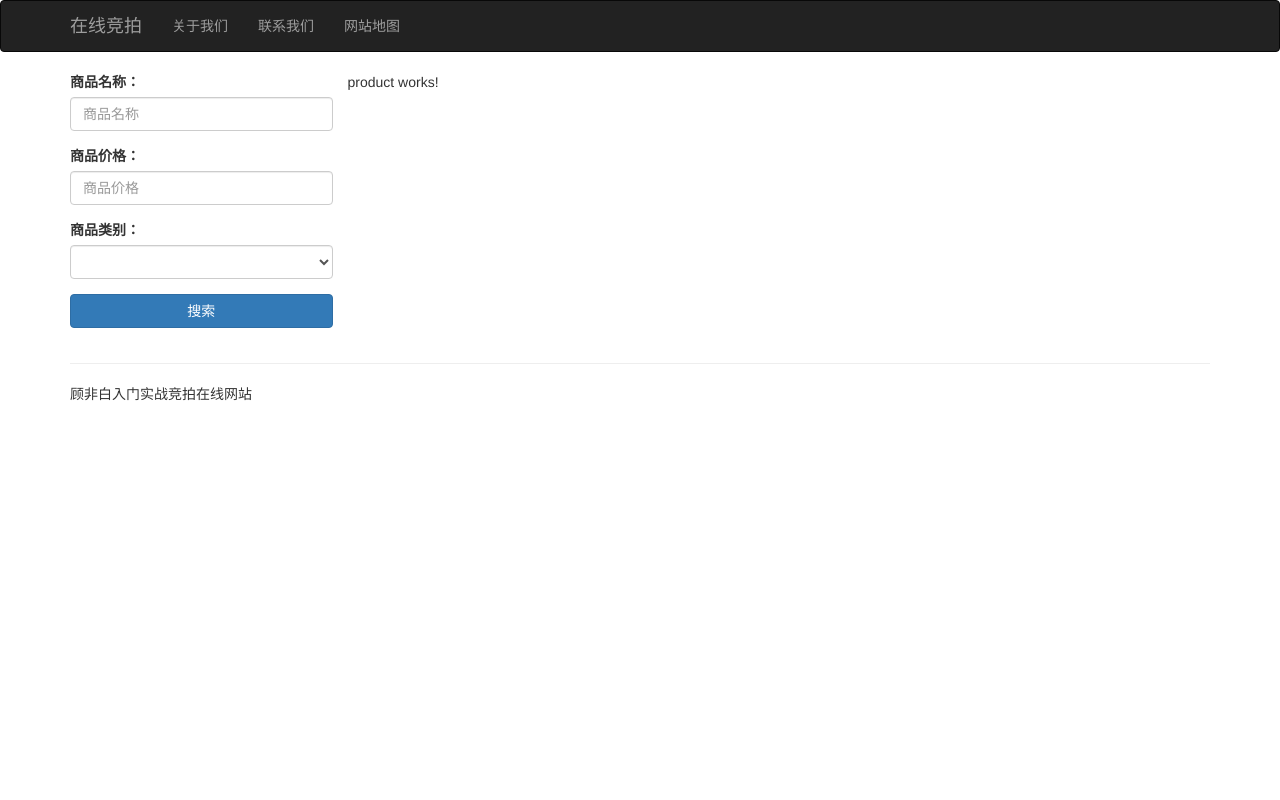
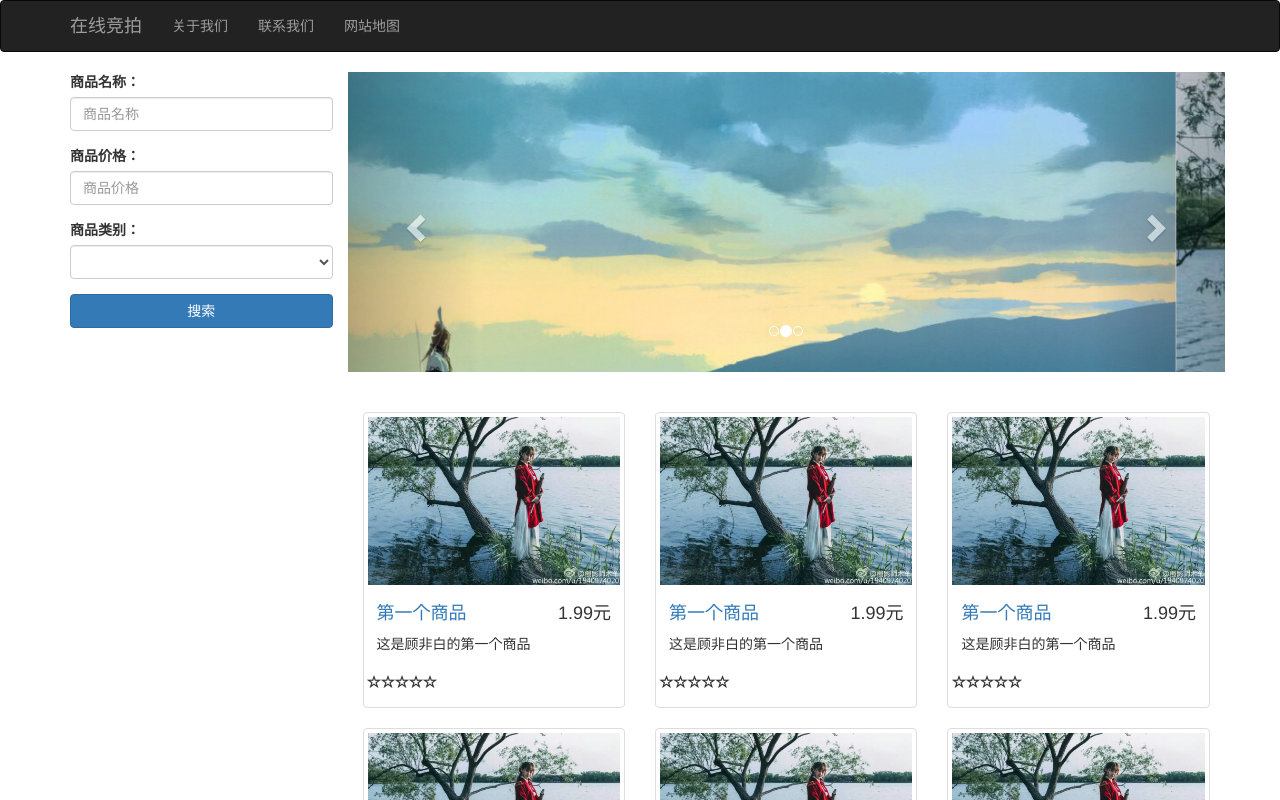
Before and after one commit to 33gufeibai/auction, an Angular app: page / in a window 1280 px wide. Shown: the top 800 px of the page. Built offline with nearby package versions, Linux system fonts and the light colour scheme.

Commit message:
updated date ——更新轮播图、产品等组件

```diff
--- a/src/app/app.component.css
+++ b/src/app/app.component.css
@@ -0,0 +1,3 @@
+.carousel-container{
+    margin-bottom: 40px;
+}
--- a/src/app/app.component.html
+++ b/src/app/app.component.html
@@ -5,7 +5,7 @@
       <app-search></app-search>
     </div>
     <div class="col-md-9">
-      <div class="row">
+      <div class="row carousel-container">
         <app-carousel></app-carousel>
       </div>
       <div class="row">
--- a/src/app/carousel/carousel.component.css
+++ b/src/app/carousel/carousel.component.css
@@ -1,4 +1,8 @@
+.carousel{
+    height: 300px;
+    overflow: hidden;
+}
 .slide-image{
     width: 100%;
-    height: 800px;
+    height: 300px;
 }
--- a/src/app/carousel/carousel.component.html
+++ b/src/app/carousel/carousel.component.html
@@ -1,13 +1,24 @@
-<div class="carousel slide" data-ride="carousel">
-  <div class="carousel-inner">
-    <!-- <div class="item">
-      <img class="slide-image" src="http://mpic.tiankong.com/31c/5fd/31c5fda5ccfd2df0f5e2da1a818e33d5/640.jpg" alt="">
+<div id="carousel-example-generic" class="carousel slide" data-ride="carousel">
+  <ol class="carousel-indicators">
+    <li data-target="#carousel-example-generic" data-slide-to="0" class="active"></li>
+    <li data-target="#carousel-example-generic" data-slide-to="1"></li>
+    <li data-target="#carousel-example-generic" data-slide-to="2"></li>
+  </ol>
+  <div class="carousel-inner" role="listbox">
+    <div class="item active">
+      <img class="slide-image" src="../../assets/slide02.jpg" alt="">
+    </div>
+    <div class="item">
+      <img class="slide-image" src="../../assets/slide02.jpeg" alt="">
     </div>
     <div class="item">
       <img class="slide-image" src="http://mpic.tiankong.com/31c/5fd/31c5fda5ccfd2df0f5e2da1a818e33d5/640.jpg" alt="">
     </div>
-    <div class="item">
-      <img class="slide-image" src="http://mpic.tiankong.com/31c/5fd/31c5fda5ccfd2df0f5e2da1a818e33d5/640.jpg" alt="">
-    </div> -->
   </div>
+  <a class="left carousel-control" href="#carousel-example-generic" role="button" data-slide="prev">
+    <span class="glyphicon glyphicon-chevron-left" aria-hidden="true"></span>
+  </a>
+  <a class="right carousel-control" href="#carousel-example-generic" role="button" data-slide="next">
+    <span class="glyphicon glyphicon-chevron-right" aria-hidden="true"></span>
+  </a>
 </div>
--- a/src/app/product/product.component.html
+++ b/src/app/product/product.component.html
@@ -1,3 +1,15 @@
-<p>
-  product works!
-</p>
+<!-- 循环products属性，存储在product变量里 -->
+<div *ngFor="let product of products" class="col-md-4 col-sm-4 col-lg-4">
+  <div class="thumbnail">
+    <!-- <img src="../../assets/slide02.jpeg" alt=""> 属性绑定-->
+    <img [src]="imgUrl" alt="">
+    <div class="caption">
+      <h4 class="pull-right">{{product.price}}元</h4>
+      <h4><a href="#">{{product.title}}</a></h4>
+      <p>{{product.desc}}</p>
+    </div>
+    <div>
+      <app-stars></app-stars>
+    </div>
+  </div>
+</div>
--- a/src/app/product/product.component.ts
+++ b/src/app/product/product.component.ts
@@ -6,10 +6,31 @@ import { Component, OnInit } from '@angular/core';
   styleUrls: ['./product.component.css']
 })
 export class ProductComponent implements OnInit {
+  private product: Array<Product>
+
+  private imgUrl = '../../assets/slide02.jpeg'
 
   constructor() { }
 
-  ngOnInit() {
+  ngOnInit() {  // 声明周期的钩子，在ProductComponent被实例化后调用一次，用来初始化组件里边的数据
+    this.products = [
+      new Product(1,"第一个商品",1.99,3.5,"这是顾非白的第一个商品",["电子产品","硬件设备"]),
+      new Product(2,"第一个商品",1.99,3.5,"这是顾非白的第一个商品",["电子产品","硬件设备"]),
+      new Product(3,"第一个商品",1.99,3.5,"这是顾非白的第一个商品",["电子产品","硬件设备"]),
+      new Product(4,"第一个商品",1.99,3.5,"这是顾非白的第一个商品",["电子产品","硬件设备"]),
+      new Product(1,"第一个商品",1.99,3.5,"这是顾非白的第一个商品",["电子产品","硬件设备"]),
+      new Product(1,"第一个商品",1.99,3.5,"这是顾非白的第一个商品",["电子产品","硬件设备"])
+    ]
   }
 
 }
+export class Product {
+  constructor(
+    public id:number,
+    public title:string,
+    public price:number,
+    public rating:number,
+    public desc:string,
+    public categories:Array<string>
+  ){}
+}
--- a/src/app/stars/stars.component.html
+++ b/src/app/stars/stars.component.html
@@ -1,3 +1,4 @@
 <p>
-  stars works!
+  <span *ngFor="let star of stars" class="glyphicon glyphicon-star" [class.glyphicon-star-empty]="star"></span>
+  <!-- [class表示我绑定的是一个样式,star为true/false判断这个样式是否存在 -->
 </p>
--- a/src/app/stars/stars.component.ts
+++ b/src/app/stars/stars.component.ts
@@ -6,10 +6,13 @@ import { Component, OnInit } from '@angular/core';
   styleUrls: ['./stars.component.css']
 })
 export class StarsComponent implements OnInit {
+  private stars: boolean[]
 
   constructor() { }
 
   ngOnInit() {
+
+    this.stars = [true,true,true,true,true]
   }
 
 }
```
Also changed, not shown: src/assets/slide02.jpeg (added), src/assets/slide02.jpg (added).
